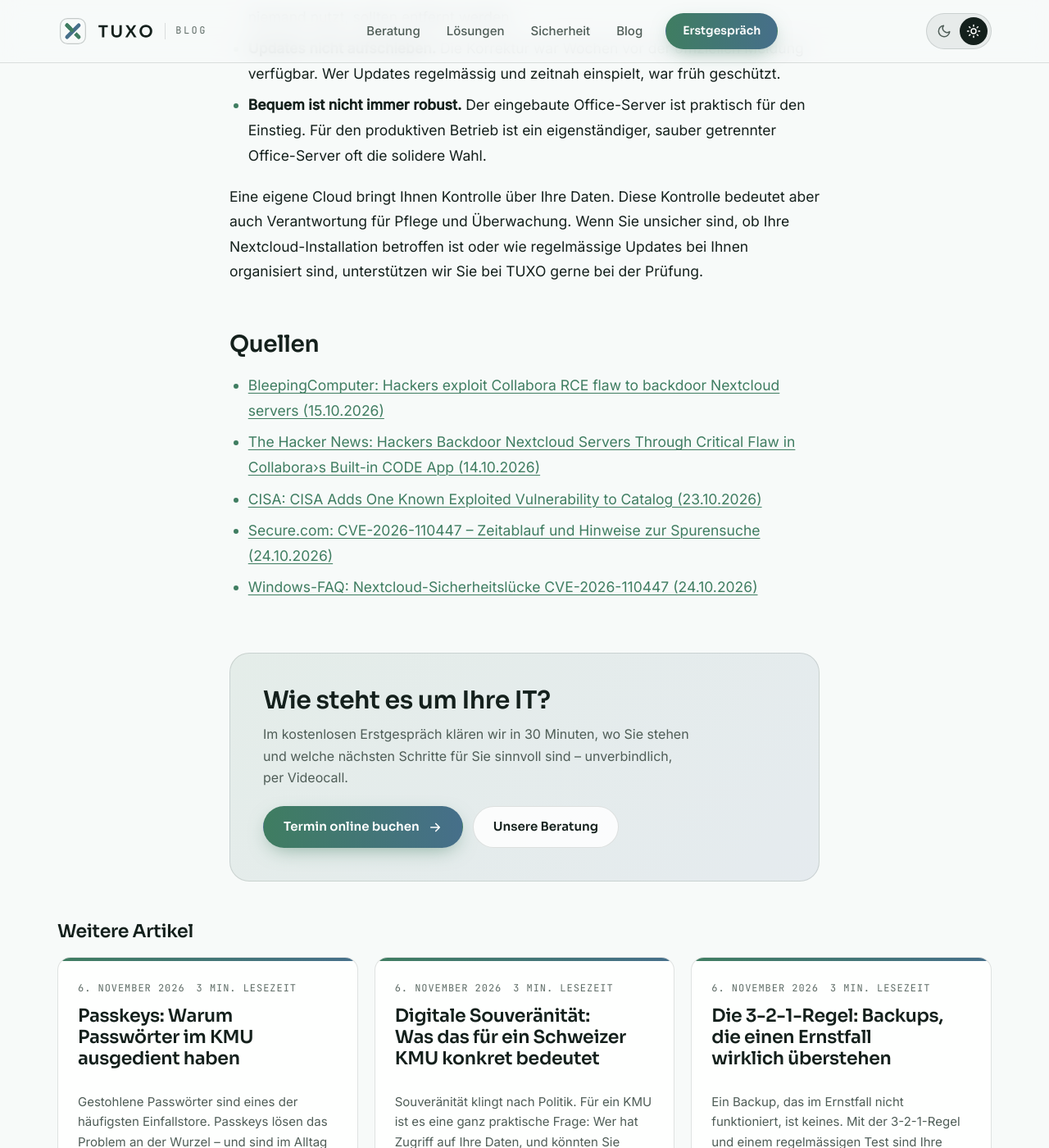
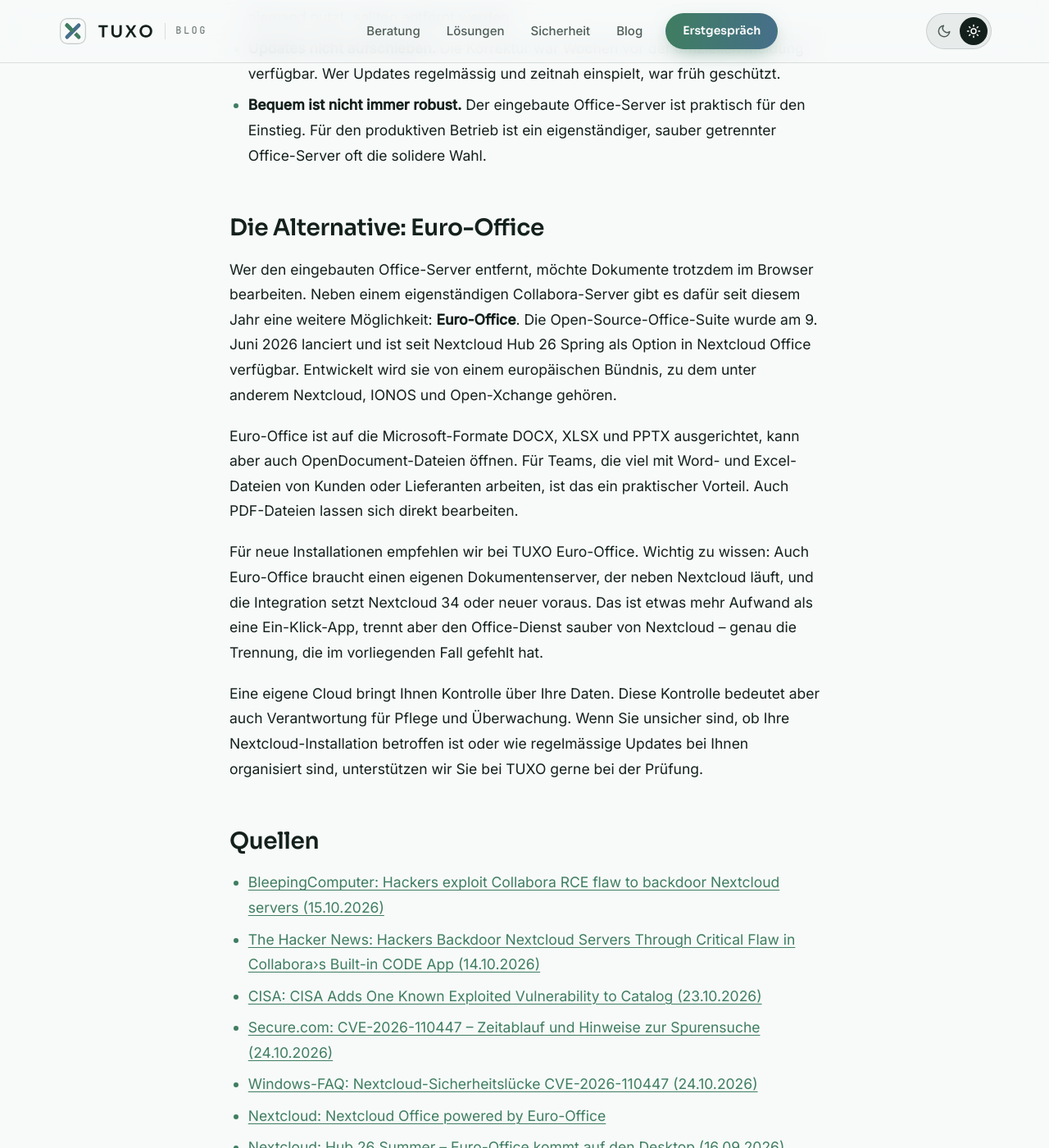
Before and after one commit to schoe-sche/blog, a Jekyll site: the page built from _posts/2026-11-06-nextcloud-collabora-built-in-luecke.md, in a window 1280 px wide and 1400 px high, scrolled down 3923 px. Shown: the whole window at 82% size. Built offline with Jekyll 4.4.1, drawn with Linux system fonts in a browser that asks for light colours; some of the changed text lies outside the part shown.

Commit message:
Artikel: Abschnitt zu Euro-Office als Alternative ergänzt
Co-Authored-By: Claude Opus 5.5 <noreply@anthropic.com>
Claude-Session: https://claude.ai/code/session_018kAS6gC3z4a593M9M6a1Xm

```diff
--- a/_posts/2026-11-06-nextcloud-collabora-built-in-luecke.md
+++ b/_posts/2026-11-06-nextcloud-collabora-built-in-luecke.md
@@ -66,6 +66,14 @@ Dieser Vorfall ist kein Argument gegen Nextcloud oder Open Source. Der Fehler wu
 - **Updates nicht aufschieben.** Die Korrektur war Wochen vor der offiziellen Meldung verfügbar. Wer Updates regelmässig und zeitnah einspielt, war früh geschützt.
 - **Bequem ist nicht immer robust.** Der eingebaute Office-Server ist praktisch für den Einstieg. Für den produktiven Betrieb ist ein eigenständiger, sauber getrennter Office-Server oft die solidere Wahl.
 
+## Die Alternative: Euro-Office
+
+Wer den eingebauten Office-Server entfernt, möchte Dokumente trotzdem im Browser bearbeiten. Neben einem eigenständigen Collabora-Server gibt es dafür seit diesem Jahr eine weitere Möglichkeit: **Euro-Office**. Die Open-Source-Office-Suite wurde am 9. Juni 2026 lanciert und ist seit Nextcloud Hub 26 Spring als Option in Nextcloud Office verfügbar. Entwickelt wird sie von einem europäischen Bündnis, zu dem unter anderem Nextcloud, IONOS und Open-Xchange gehören.
+
+Euro-Office ist auf die Microsoft-Formate DOCX, XLSX und PPTX ausgerichtet, kann aber auch OpenDocument-Dateien öffnen. Für Teams, die viel mit Word- und Excel-Dateien von Kunden oder Lieferanten arbeiten, ist das ein praktischer Vorteil. Auch PDF-Dateien lassen sich direkt bearbeiten.
+
+Für neue Installationen empfehlen wir bei TUXO Euro-Office. Wichtig zu wissen: Auch Euro-Office braucht einen eigenen Dokumentenserver, der neben Nextcloud läuft, und die Integration setzt Nextcloud 34 oder neuer voraus. Das ist etwas mehr Aufwand als eine Ein-Klick-App, trennt aber den Office-Dienst sauber von Nextcloud – genau die Trennung, die im vorliegenden Fall gefehlt hat.
+
 Eine eigene Cloud bringt Ihnen Kontrolle über Ihre Daten. Diese Kontrolle bedeutet aber auch Verantwortung für Pflege und Überwachung. Wenn Sie unsicher sind, ob Ihre Nextcloud-Installation betroffen ist oder wie regelmässige Updates bei Ihnen organisiert sind, unterstützen wir Sie bei TUXO gerne bei der Prüfung.
 
 ## Quellen
@@ -75,3 +83,6 @@ Eine eigene Cloud bringt Ihnen Kontrolle über Ihre Daten. Diese Kontrolle bedeu
 - [CISA: CISA Adds One Known Exploited Vulnerability to Catalog (23.10.2026)](https://content.govdelivery.com/accounts/USDHSCISA/bulletins/4304abd)
 - [Secure.com: CVE-2026-110447 – Zeitablauf und Hinweise zur Spurensuche (24.10.2026)](https://www.secure.com/news/collabora-nextcloud-cve-2026-110447-exploited)
 - [Windows-FAQ: Nextcloud-Sicherheitslücke CVE-2026-110447 (24.10.2026)](https://www.windows-faq.de/2026/10/24/nextcloud-sicherheitsluecke-cve-2026-110447/)
+- [Nextcloud: Nextcloud Office powered by Euro-Office](https://nextcloud.com/office/)
+- [Nextcloud: Hub 26 Summer – Euro-Office kommt auf den Desktop (16.09.2026)](https://nextcloud.com/blog/press_releases/hub-26-summer/)
+- [Euro-Office-Dokumentation: Integration in Nextcloud](https://euro-office.github.io/documentation/integration/nextcloud/)
```
